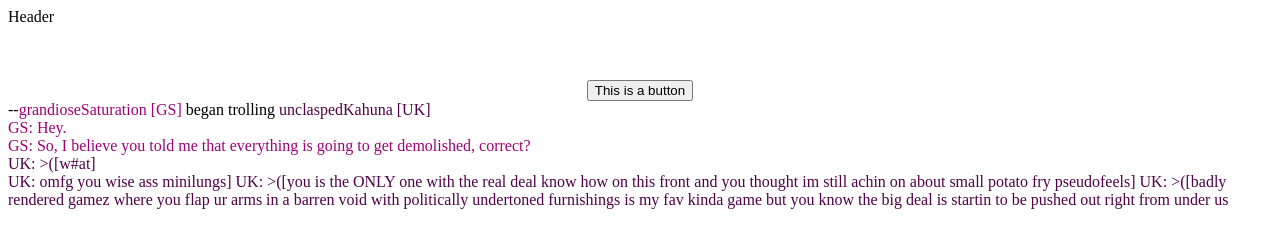
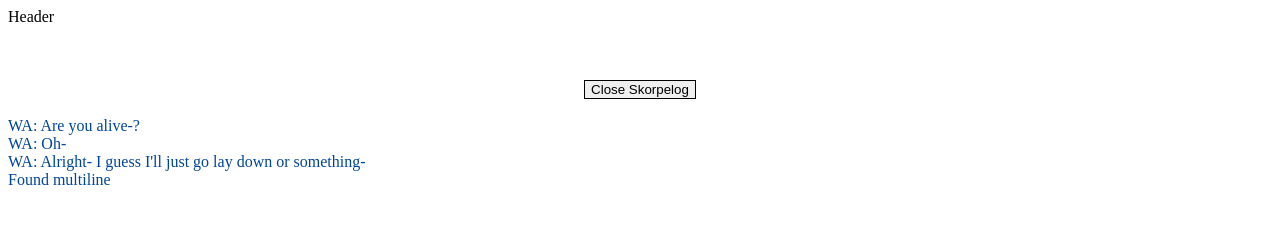
Before and after one commit to kmtenhouse/homeunstuck, a browser extension: page test.html in a window 1280 px wide. Drawn offline with Linux system fonts and the light colour scheme.

Commit message:
Laid in DOM recursion function for main content section

```diff
--- a/test.html
+++ b/test.html
@@ -17,16 +17,18 @@
                 <div id="content">
                     <span>
                         <br>
-                        <!--                         <img src=""> -->
+                        <div id="emptyHolder"></div>
                         <br>
                         <br>
-                        <div class="spoiler closed">
-                            <div style="text-align: center;">
-                                <button class="changeOpen">This is a button</button>
+                        <div class="spoiler closed" id="spoilerHolder">
+                            <div style="text-align: center;" id="buttonHolder">
+                                <input type="button" id="myButton" value="Close Skorpelog"
+                                    style="padding: 1px 6px; border: 1px solid black;">
+                                <!-- <button class="changeOpen">This is a button</button> -->
                             </div>
-                            <div>
+                            <div id="chatlogHolder">
                                 <div style="text-align: left;" id="chatlog">
-
+                                    <!--
                                     --<span style="color: #a00078;">grandioseSaturation [GS]</span> began trolling <span
                                         style="color: #510049;">unclaspedKahuna [UK]</span>
                                     <br>
@@ -36,12 +38,27 @@
                                     <span style="color: #510049;">UK: >([w#at]</span>
                                     <br>
                                     <span style="color: #510049;">
-                                        UK: omfg you wise ass minilungs]
-                                        UK: >([you is the ONLY one with the real deal know how on this front and you
-                                        thought im still achin on about small potato fry pseudofeels]
-                                        UK: >([badly rendered gamez where you flap ur arms in a barren void with
-                                        politically undertoned furnishings is my fav kinda game but you know the big
-                                        deal is startin to be pushed out right from under us
+                                        UK: >([omfg you wise ass minilungs]
+                                        UK: >([you is the ONLY one wit# the real deal know #ow on t#is front and you
+                                        t#ought im still ac#in on about small potato fry pseudofeels]
+                                        UK: >([badly rendered gamez w#ere you flap ur arms in a barren void wit#
+                                        politically undertoned furnis#ings is my fav kinda game but you know t#e big
+                                        deal is startin to be pus#ed out rig#t from under us]
+                                    </span> -->
+                                    <br>
+                                    <span style="color: #004696;">WA: Are you alive-?</span>
+                                    <br>
+                                    <span style="color: #004696;">WA: Oh-</span>
+                                    <br>
+                                    <span style="color: #004696;">WA: Alright- I guess I'll just go lay down or
+                                        something-</span>
+                                    <br>
+                                    <span id="wtf" style="color: #004696;">
+                                        WA: Man-
+                                        <br>
+                                        WA: I know you're there-
+                                        <br>
+                                        WA: You like literally never go anywhere-
                                     </span>
                                 </div>
                             </div>
@@ -54,41 +71,55 @@
 
     <script src="jquery.js"></script>
     <script>
-        $(".changeOpen").on("click", function () {
-            console.log("Clicked!");
+        const chatlog = document.getElementById('content');
+        recurseContent(chatlog);
 
-            if ($('.spoiler').hasClass('open')) {
-                console.log("Closing!");
-                $('.spoiler').removeClass('open');
-                $('.spoiler').addClass('closed');
+        function recurseContent(element) {
+            //BASE CASE ONE: a simple span tag
+            if (element.nodeName === 'SPAN' && element.children.length === 0) { //span with no children - easy to check!
+                console.log("Found base!");
+                //fixQuirk(element);
+                return;
+            }
+
+            //BASE CASE TWO: an element that's not a span but still has no children
+            if (!element.hasChildNodes()) {
+                return;
+            }
+
+            //otherwise, traverse the children
+            const numChildren = element.children.length;
+
+            for (let i = 0; i < numChildren; i++) {
+                let currentNode = element.children[i];
+                //check for the one irritating case where a single span has a chunk of br tags
+                //because people don't know how to act
+                if (isMultiLinePesterLog(currentNode)) {
+
+                    currentNode.textContent = "Found multiline";
                 }
                 else {
-                console.log("Opening!");
-                console.log("Remove old");
-                $('.spoiler').removeClass('closed');
-                console.log("Add new");
-                $('.spoiler').addClass('open');
-
+                    //otherwise, just keep on recursin'
+                    recurseContent(element.children[i]);
                 }
-        });
-
-        //MAIN CODE:
-        //1) Look for a block of 'spoiler' text (which is where quirks will be hiding in pesterlogs)
-        //2) If said block exists, set up a mutation listener to check when the 'open' class gets added, as that's when we'll care about changing the text
-        var parentDOM = document.getElementById('content');
-        var targetNode = parentDOM.getElementsByClassName('spoiler')[0]; //there should only be one target Node on the page at a time
-
-        //if we found a spoiler block, set a mutation listener
-        if (targetNode) {
-            //set up the options for mutation - we're only looking at this spoiler block where the chat log lives
-            var observerOptions = {
-                childList: false,
-                attributes: true,
-                subtree: false
+            }
         }
 
-            var observer = new MutationObserver(mutationCallback);
-            observer.observe(targetNode, observerOptions);
+        //returns TRUE if this particular node is a type of pesterlog span which contains multiple lines of text separated with br
+        //returns FALSE if there are deeper levels than just text & br
+        function isMultiLinePesterLog(node) {
+            if (node.nodeName !== 'SPAN' || node.children.length === 0) {
+                return false;
+            }
+
+            let numChildren = node.children.length;
+
+            for (let i = 0; i < numChildren; i++) {
+                if(node.children[i].nodeName !== 'BR') {
+                    return false;
+                }
+            }
+            return true;
         }
 
         //MUTATION CALLBACKS
@@ -102,7 +133,7 @@
                         console.log(mutation);
                         if (value === "open" && !completedSubstitution) {
                             console.log("Firing!");
-                            vastErrorFix();
+                            //CODE GOES HERE
                             observer.disconnect(); //after we've substituted once, kill the observer
                             completedSubstitution = true;
                         }
@@ -111,24 +142,16 @@
             });
         }
 
-        //DETERMINE QUIRK
-        function vastErrorFix() {
-            const allSpans = document.querySelectorAll('span'); //REFACTOR THIS
+        //DETERMINE AND FIX QUIRK
+        //EXPECTS a source string
+        //RETURNS a string which has been stripped of quirks
+        function fixQuirk(str) {
 
-            for (let node of allSpans) {
-                switch (node.innerText.slice(0, 3)) {
-                    case "UK:": fixMurrit(node);
-                        break;
-                    default:
-                        break;
-                }
-            }
         }
 
         //FIXES FOR QUIRKS
         function fixMurrit(node) {
             //oh hooray!  let's deal with the utter bullshit that is these spans and how they (don't) work
-            console.log("Fuck you Murrit");
             let allText = node.innerText.split('UK: ');
             allText = allText.map(string => {
                 string = string
@@ -143,10 +166,14 @@
                         .replace(/UK: \>\(\[/, 'UK: ')
                         .replace(/\]$/, '');
                     let newTextNode = document.createTextNode(newText); */
-            node.innerHTML = '';
-            node.appendChild(newTextNode);
+            /*    node.innerHTML = '';
+               node.appendChild(newTextNode); */
         }
 
+        function fixLaivan(textNode) {
+
+            //allText = allText.replace(/-/g, '');
+        }
     </script>
 
 </body>
```
Lines whose indentation alone changed are shown as unchanged.
